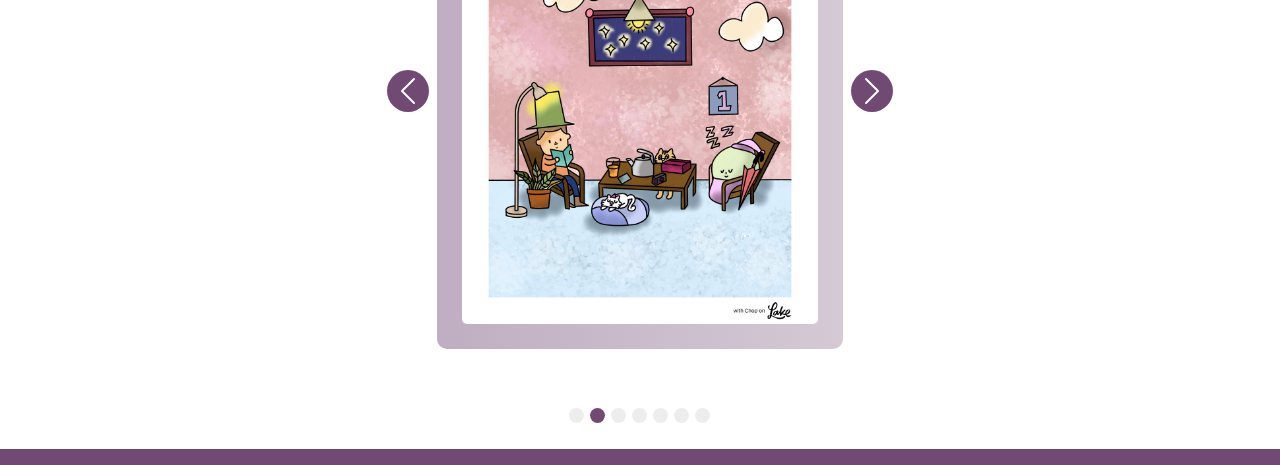
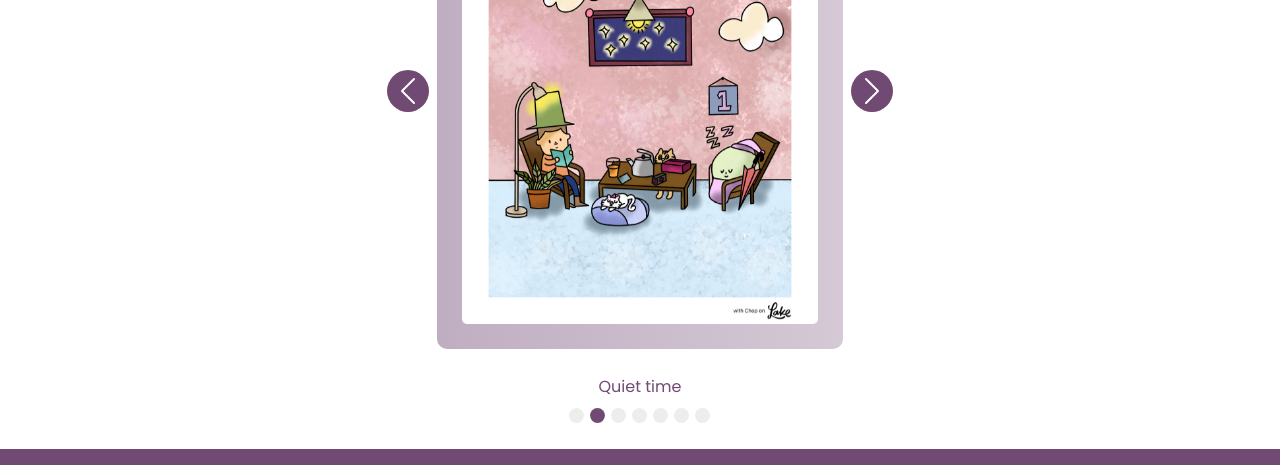
Before and after one commit to RonyKordahi/Hakim_Physiotherapy, a React (Create React App) app in the folder client/: page /#/gallery in a window 1280 px wide. Shown: the part 335-800 px from the top of the page. Built offline with nearby package versions, Linux system fonts and the light colour scheme.

Commit message:
gallery carousel text is back

```diff
--- a/client/src/pages/Gallery.js
+++ b/client/src/pages/Gallery.js
@@ -1,3 +1,6 @@
+// React
+import { useEffect } from "react";
+
 // Styled Components
 import styled from "styled-components";
 
@@ -26,14 +29,18 @@ const Gallery = () => {
         { src: gallery_7, caption: "Facetime with the gang" }
     ];
 
+    useEffect(() => {
+        const inner = document.querySelector(".carousel-inner");
+        inner.style.overflow = "visible";
+    }, [])
+
     return (
         <main>
             <Section>
 
                 <h2>Gallery</h2>
 
-
-                <StyledCarousel>
+                <StyledCarousel fade={true}>
 
                     {
                         galleryImages.map((image, index) => {
@@ -51,15 +58,14 @@ const Gallery = () => {
 
                 </StyledCarousel>
 
-
             </Section>
         </main>
     )
 }
 
 const Section = styled.section`
+    margin-top: 50px;
     text-align: center;
-    margin-top: 50px;
 `
 
 const StyledCarousel = styled(Carousel)`
@@ -84,7 +90,6 @@ const StyledCarousel = styled(Carousel)`
 const StyledCarouselItem = styled(CarouselItem)`
     padding: 25px;
     border-radius: 10px;
-    position: static !important;
     background: rgb(191,174,193);
     background: linear-gradient(90deg, rgba(191,174,193,1) 0%, rgba(212,201,213,1) 100%);
 `
--- a/client/src/styles/Globalstyles.js
+++ b/client/src/styles/Globalstyles.js
@@ -128,6 +128,7 @@ footer {
 .carousel-indicators button.active {
     background-color: var(--purple) !important;
 }
+
 `
 
 export default GlobalStyles;
```
Lines whose indentation alone changed are shown as unchanged.
